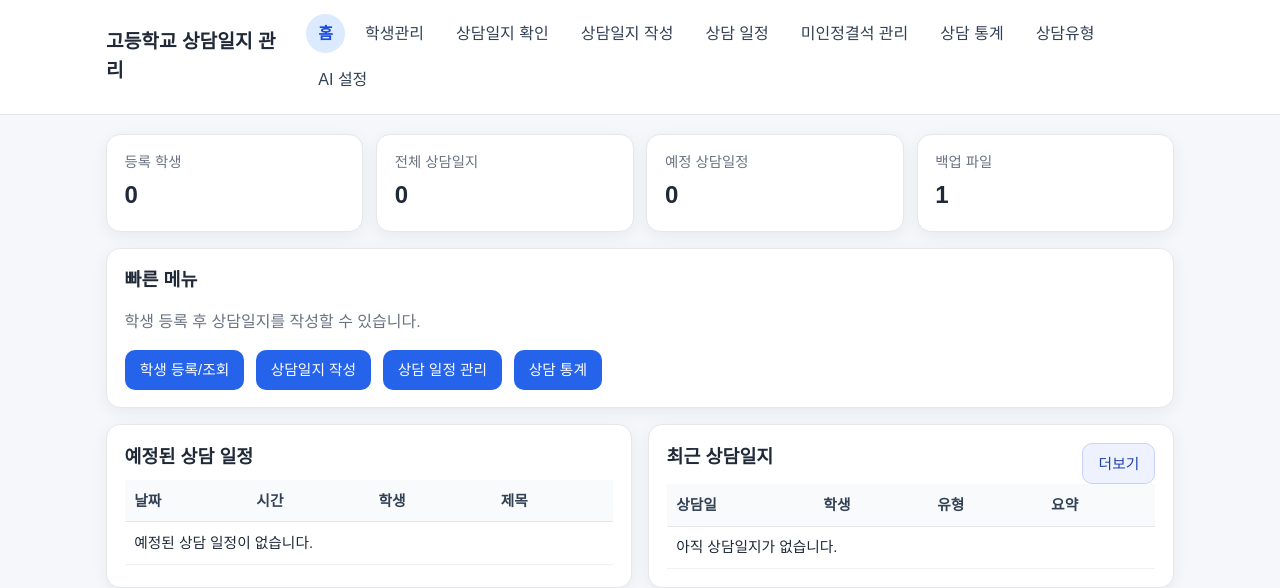
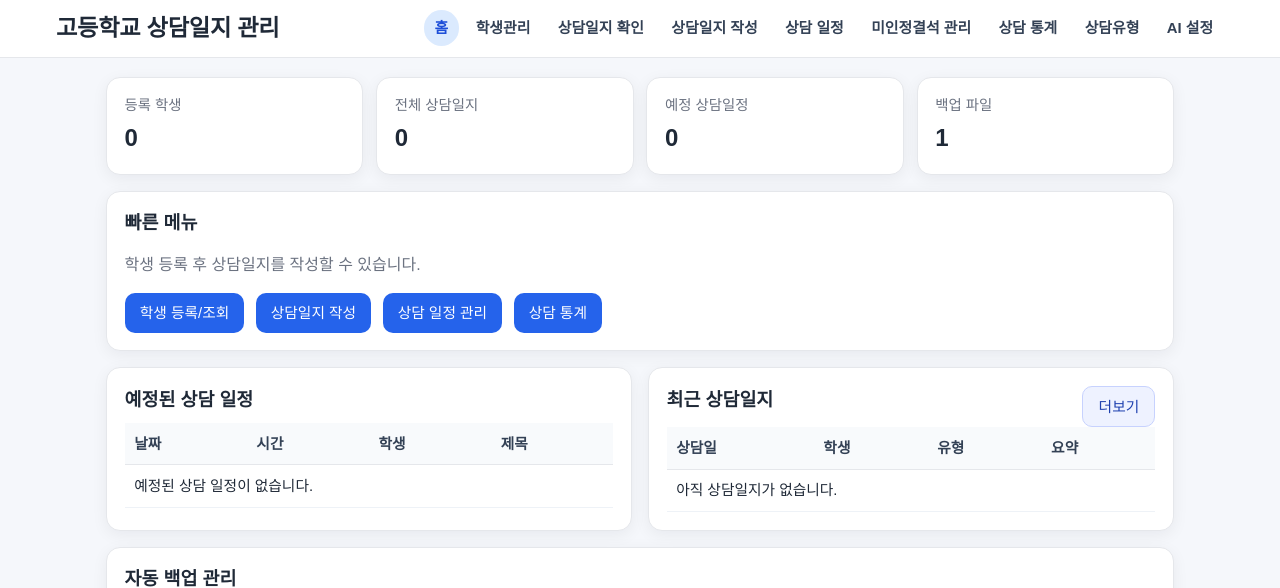
Before and after one commit to ParkJhyeonC/counsel, a Flask app: page / in a window 1280 px wide. Shown: the top 588 px of the page. Run offline with Flask 3, Linux system fonts and the light colour scheme; data that the repository does not hold is empty.

Commit message:
feat: improve header UI and add absence return workflow

```diff
--- a/app.py
+++ b/app.py
@@ -648,6 +648,15 @@ def create_app() -> Flask:
                     execute_db("DELETE FROM school_holidays WHERE holiday_date = ?", (holiday_date,))
                     flash("임시공휴일을 삭제했습니다.")
                     return redirect(url_for("absence_tracker"))
+            elif action == "mark_return":
+                absence_id = request.form.get("absence_id", "").strip()
+                if absence_id.isdigit():
+                    execute_db(
+                        "UPDATE unexcused_absences SET is_active = 0, return_date = ? WHERE id = ?",
+                        (datetime.now().date().isoformat(), int(absence_id)),
+                    )
+                    flash("복귀 처리되었습니다.")
+                    return redirect(url_for("absence_tracker"))
 
         student_rows = query_db(
             "SELECT id, student_no, name, grade, class_no, class_name FROM students ORDER BY grade, class_no, name"
@@ -666,11 +675,11 @@ def create_app() -> Flask:
 
         rows = query_db(
             """
-            SELECT a.id, a.student_id, a.start_date, a.home_visit_done, a.home_visit_done_at, a.created_at,
+            SELECT a.id, a.student_id, a.start_date, a.home_visit_done, a.home_visit_done_at, a.is_active, a.return_date, a.created_at,
                    s.student_no, s.name AS student_name, s.grade, s.class_no, s.class_name
             FROM unexcused_absences a
             JOIN students s ON s.id = a.student_id
-            ORDER BY a.start_date ASC, a.id DESC
+            ORDER BY a.is_active DESC, a.start_date ASC, a.id DESC
             """
         )
 
@@ -689,6 +698,7 @@ def create_app() -> Flask:
                 "is_report_due": absence_days >= 7,
                 "is_home_visit_due": absence_days >= 2,
                 "danger_ratio": danger_ratio,
+                "is_active": bool(row["is_active"] if row["is_active"] is not None else 1),
             })
 
         return render_template(
@@ -702,9 +712,13 @@ def create_app() -> Flask:
 
     @app.route("/absence/<int:absence_id>/home-visit", methods=["POST"])
     def mark_home_visit(absence_id: int) -> str:
-        row = query_db("SELECT id, home_visit_done FROM unexcused_absences WHERE id = ?", (absence_id,), one=True)
+        row = query_db("SELECT id, home_visit_done, is_active FROM unexcused_absences WHERE id = ?", (absence_id,), one=True)
         if row is None:
             flash("대상을 찾을 수 없습니다.")
+            return redirect(url_for("absence_tracker"))
+
+        if not row["is_active"]:
+            flash("이미 복귀 처리된 대상입니다.")
             return redirect(url_for("absence_tracker"))
 
         if row["home_visit_done"]:
@@ -1310,6 +1324,8 @@ def init_db() -> None:
                 start_date TEXT NOT NULL,
                 home_visit_done INTEGER NOT NULL DEFAULT 0,
                 home_visit_done_at TEXT,
+                is_active INTEGER NOT NULL DEFAULT 1,
+                return_date TEXT,
                 created_at TEXT NOT NULL,
                 FOREIGN KEY(student_id) REFERENCES students(id)
             );
@@ -1334,6 +1350,8 @@ def init_db() -> None:
         add_column_if_missing(conn, "counsel_logs", "media_type", "TEXT")
         add_column_if_missing(conn, "counsel_logs", "counsel_period", "TEXT")
         add_column_if_missing(conn, "counsel_logs", "duration_minutes", "INTEGER")
+        add_column_if_missing(conn, "unexcused_absences", "is_active", "INTEGER NOT NULL DEFAULT 1")
+        add_column_if_missing(conn, "unexcused_absences", "return_date", "TEXT")
         seed_default_counsel_types(conn)
     conn.close()
 
--- a/static/style.css
+++ b/static/style.css
@@ -31,22 +31,24 @@ body {
   border-bottom: 1px solid var(--border);
 }
 .header-inner {
-  max-width: 1100px;
+  max-width: 1200px;
   margin: 0 auto;
-  padding: .9rem 1rem;
+  padding: .65rem 1rem;
   display: flex;
   justify-content: space-between;
-  gap: 1rem;
+  gap: .8rem;
   align-items: center;
 }
-.logo { margin: 0; font-size: 1.2rem; }
+.logo { margin: 0; font-size: 1.45rem; font-weight: 800; letter-spacing: -.01em; white-space: nowrap; }
 .logo a { color: var(--text); text-decoration: none; }
-.top-nav { display: flex; gap: .5rem; flex-wrap: wrap; }
+.top-nav { display: flex; gap: .35rem; flex-wrap: wrap; justify-content: flex-end; }
 .nav-link {
   color: #334155;
   text-decoration: none;
   border-radius: 999px;
-  padding: .45rem .75rem;
+  padding: .42rem .68rem;
+  font-size: .93rem;
+  font-weight: 600;
   transition: .15s;
 }
 .nav-link:hover { background: #eef2ff; color: #1e40af; }
@@ -220,6 +222,10 @@ tr:hover td { background: #fbfdff; }
   .dashboard-grid { grid-template-columns: 1fr; }
   .ai-concept-grid { grid-template-columns: 1fr; }
 }
+@media (max-width: 900px) {
+  .header-inner { flex-direction: column; align-items: flex-start; }
+  .logo { font-size: 1.25rem; }
+}
 @media (max-width: 720px) {
   .header-inner { flex-direction: column; align-items: flex-start; }
   .grid-form { grid-template-columns: 1fr; }
```
Also changed, not shown: templates/absence_tracker.html (+21 -6 lines).
